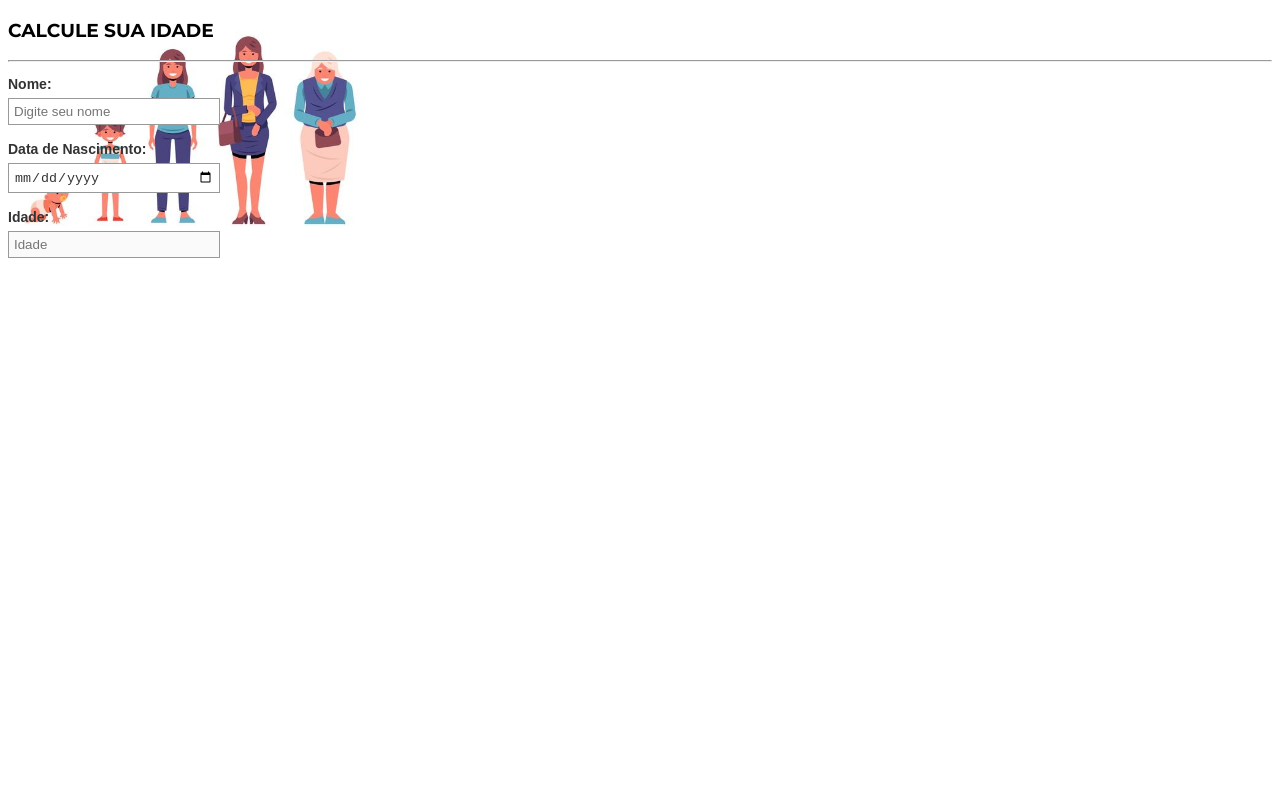
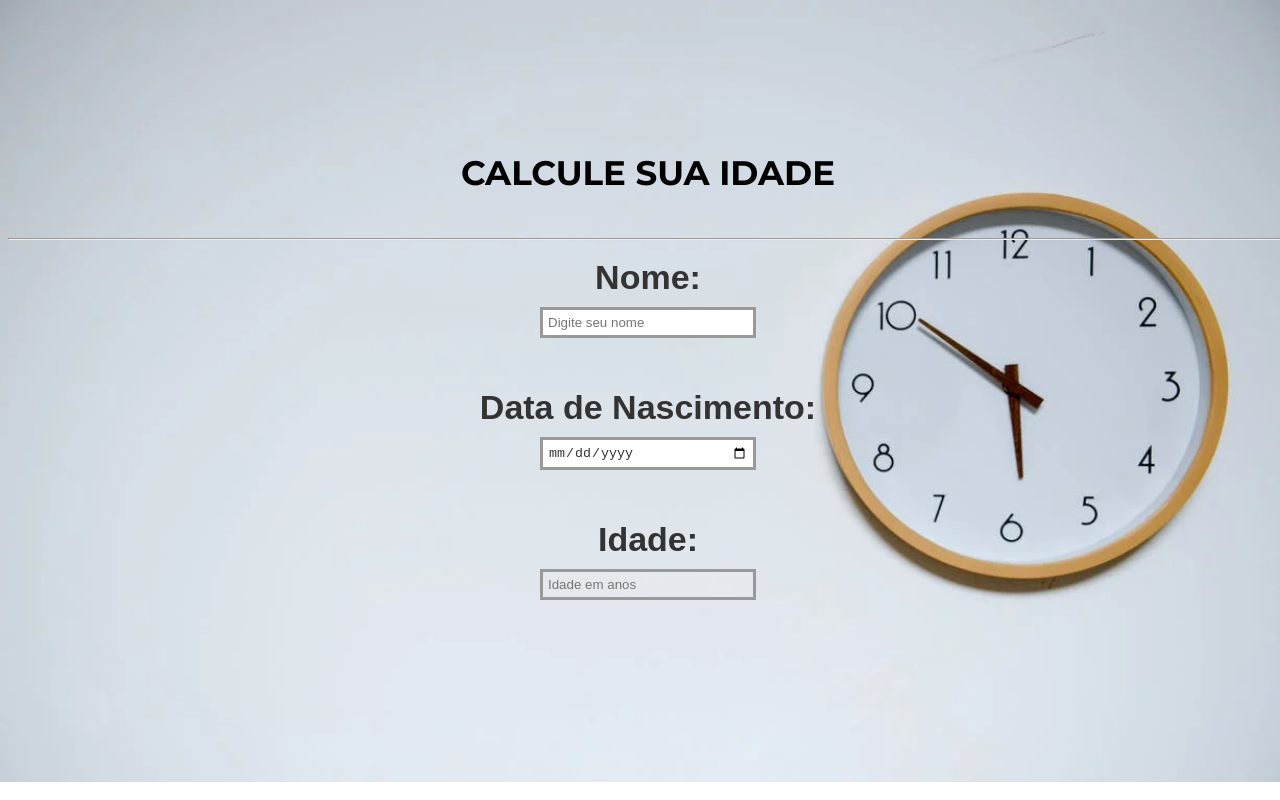
Before and after one commit to Marciocarneiro77/app-calculadora-de-idade, a website: page meuapp-calculadora/www/index.html in a window 1280 px wide. Drawn offline with Linux system fonts and the light colour scheme.

Commit message:
finalizando

```diff
--- a/meuapp-calculadora/www/css/style.css
+++ b/meuapp-calculadora/www/css/style.css
@@ -1,29 +1,43 @@
 body{
-    background-image:url(../img/idade1.jpg);
+    background-image:url(../img/relogio.webp);
     background-repeat: no-repeat;
-    background-size: 30%;
+    background-size: cover;
+    display: block;
+  width: 100%;
+  height: 100%;
+  padding: 100px 0;
 
     }
 
 
 h3{
-    font-family: 'Montserrat';
+    font-family: 'montserrat';
+    font-size: 34px;
+    padding: 10px 0;
+    text-align:center;
   }
 
   .form-group label{
     font-family: Arial;
-    font-size: 14px;
+    font-size: 34px;
     font-weight: bold;
     display: block;
-    padding: 6px 0;
+    padding: 10px 0;
     color: #333;
   }
 
   .form-group input{
     width: 200px;
-    margin-bottom: 10px;
+    margin-bottom: 40px;
     color: #333;
     padding: 5px;
-    border: 1px solid #999;
+    border: 3px solid #999;
     outline: none;
+
   }
+
+  body form{
+
+    text-align:center;
+
+  }
--- a/meuapp-calculadora/www/index.html
+++ b/meuapp-calculadora/www/index.html
@@ -34,7 +34,7 @@
 
 	<div class="form-group col-md-1">
 		<label for="idade">Idade:</label>
-		<input type="num" name="idade" id="idade" class="form-control" placeholder="Idade" disabled>
+		<input type="num" name="idade" id="idade" class="form-control" placeholder="Idade em anos" disabled>
 	</div>
 
 </form>
```
Also changed, not shown: meuapp-calculadora/www/img/gatin.webp (added), meuapp-calculadora/www/img/relogio.webp (added).
